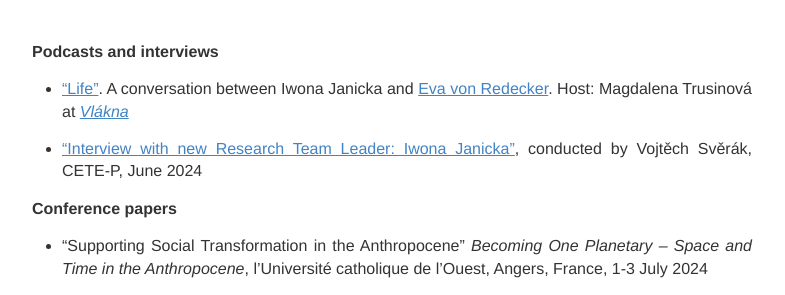
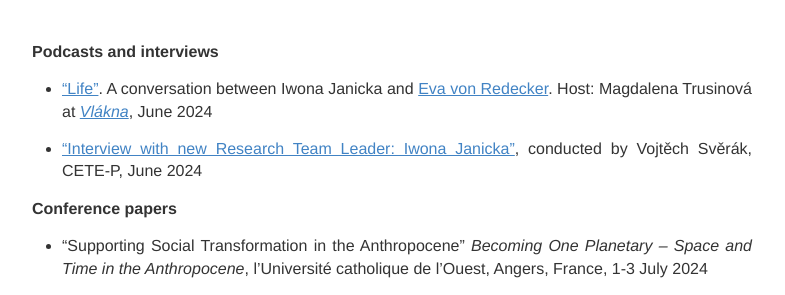
Before and after one commit to IJanicka/IJanicka.github.io, a Jekyll site: the page built from talks.md, in a window 1280 px wide and 900 px high, scrolled down 1298 px. Shown: the part 157-452 px from the top of the window, without its empty margins (248-1033 px from the left). Built offline with Jekyll 4.4.1, drawn with Linux system fonts in a browser that asks for light colours.

Commit message:
Update talks.md

```diff
--- a/talks.md
+++ b/talks.md
@@ -43,7 +43,7 @@
 
 **Podcasts and interviews**<br>
 
-* <a href="https://open.spotify.com/episode/59mVHod5N6SnLYEXxXdtxo" target="_blank"> "Life"</a>. A conversation between Iwona Janicka and <a href="https://www.evredecker.net" target="_blank">Eva von Redecker</a>. Host: Magdalena Trusinová at <a href="https://open.spotify.com/show/5Vu8y1uboRg3DRelmH9zPI" target="_blank">*Vlákna*</a>
+* <a href="https://open.spotify.com/episode/59mVHod5N6SnLYEXxXdtxo" target="_blank"> "Life"</a>. A conversation between Iwona Janicka and <a href="https://www.evredecker.net" target="_blank">Eva von Redecker</a>. Host: Magdalena Trusinová at <a href="https://open.spotify.com/show/5Vu8y1uboRg3DRelmH9zPI" target="_blank">*Vlákna*</a>, June 2024
 <br>
 
 * <a href="https://cetep.eu/news/interview-with-new-research-team-leader-iwona-janicka/" target="_blank"> "Interview with new Research Team Leader: Iwona Janicka"</a>, conducted by Vojtěch Svěrák, CETE-P, June 2024
```
